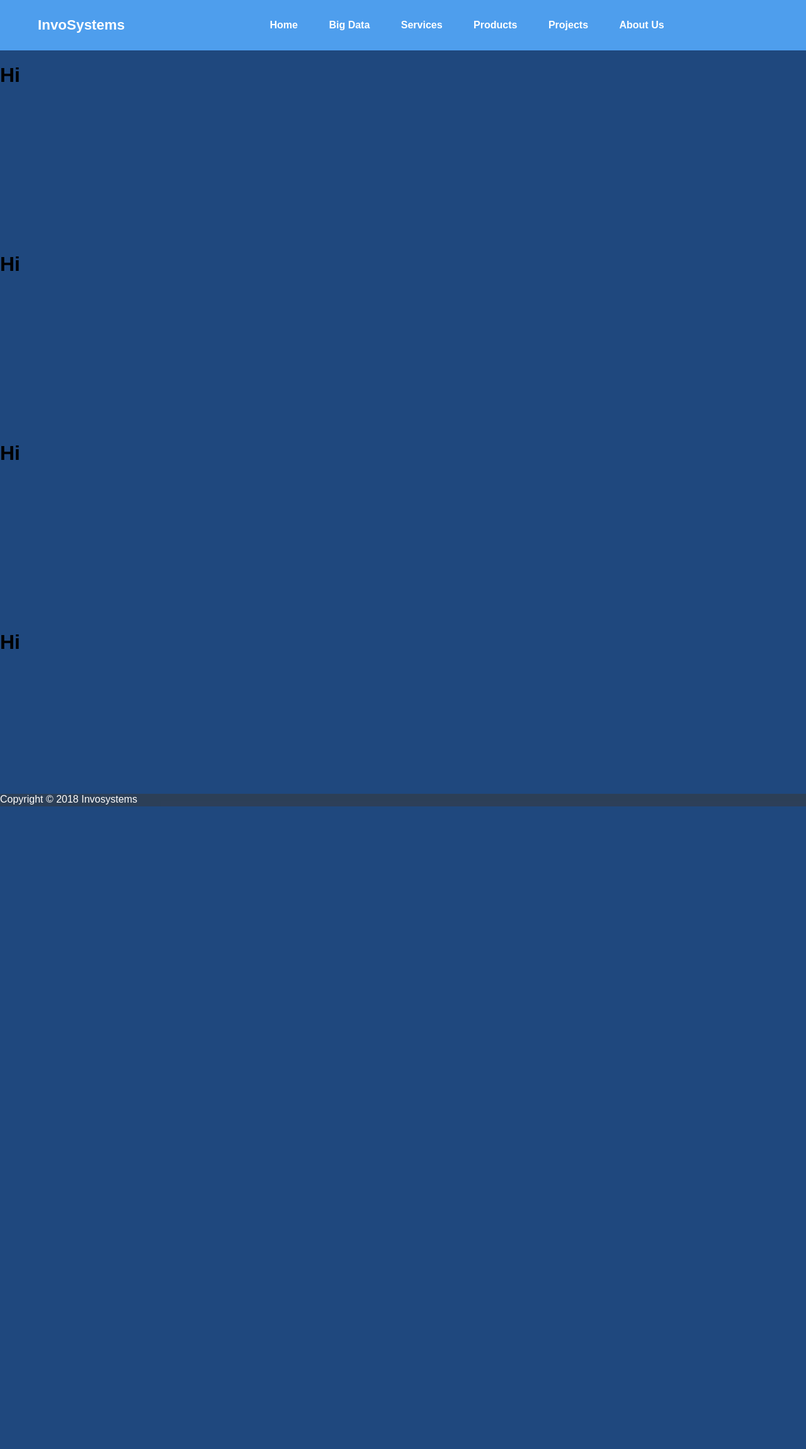
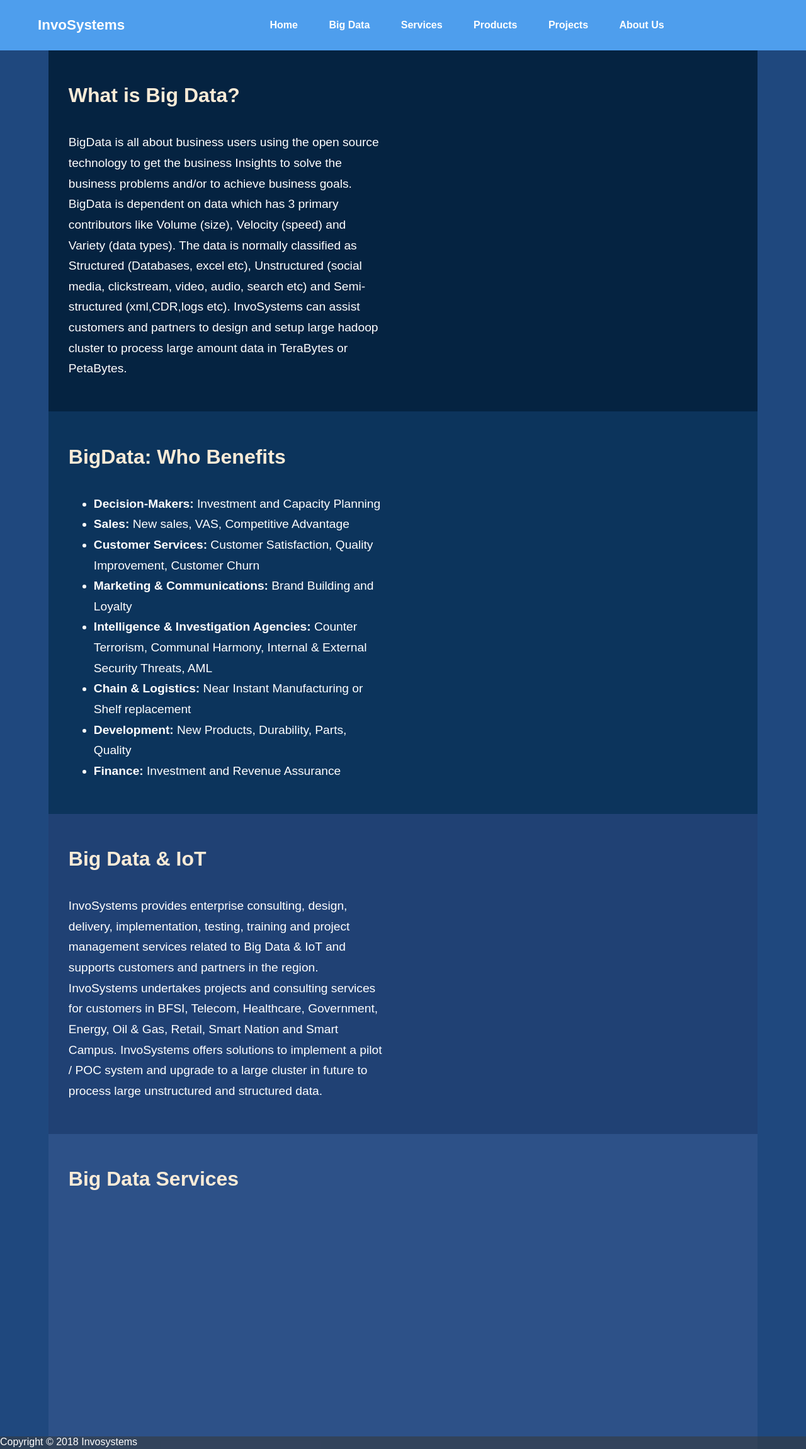
Before and after one commit to thenosewizard/InvoSystemsWebsite, a Flask app: page /BigData in a window 1280 px wide. Shown: the whole page at 63% size. Before the commit the page ends 1280 px from the top, so only its background shows below. Run offline with Flask 2, Linux system fonts and the light colour scheme.

Commit message:
Added text into bigData page (Stable)

```diff
--- a/static/main.css
+++ b/static/main.css
@@ -245,11 +245,50 @@ body {
 
 /* Start of CSS for bigData page */
 /* Sections in the css page */
+.sections_Data {
+    color: #ffffff;
+    padding: 2em;
+}
+
+.sections_Data > h1 {
+    color: antiquewhite;
+    font-weight: bold;
+    margin-bottom: 8%;
+}
 
 #bigDataSection {
     display: grid;
-    grid-auto-rows: minmax(300px, auto);
+    grid-auto-rows: minmax(500px, auto);
+    grid-template-columns: 2fr 2fr;
+    margin-left: 6%;
+    margin-right: 6%;
 }
+
+.sectionOne {
+    background: rgb(5, 35, 65);
+}
+
+.sectionTwo{
+    background: rgb(12, 52, 92);
+}
+
+.sectionThree{
+    background: #204174;
+}
+
+.sectionFour {
+    background: #2d5188;
+}
+
+.innerSection , .list{
+    font-size: 1.2em;
+    line-height: 1.7em;
+    text-align: left;
+}
+
+
+
+
 
 /* For mobile view */
 @media screen {
--- a/templates/bigdata.html
+++ b/templates/bigdata.html
@@ -7,25 +7,82 @@
 <div id="bigDataSection">
 
     <!--Section { What is Big Data? }-->
-    <div id="sectionOne">
-        <h1>Hi</h1>
+    <div class="sectionOne sections_Data">
+        <h1>What is Big Data?</h1>
+        <p class="innerSection">
+                BigData is all about business users using the open source technology
+                to get the business Insights to solve the business problems and/or to achieve business goals.
+
+                BigData is dependent on data which has 3 primary contributors like Volume (size),
+                Velocity (speed) and Variety (data types). The data is normally classified
+                as Structured (Databases, excel etc), Unstructured (social media, clickstream, video, audio, search etc)
+                and Semi-structured (xml,CDR,logs etc).
+
+                InvoSystems can assist customers and partners to design
+                and setup large hadoop cluster to process large amount data in TeraBytes or PetaBytes.
+        </p>
+    </div>
+
+    <!--Images for the above section go here-->
+    <div class="sectionOne">
+
     </div>
 
     <!--Section { Big Data: Who benefits? }-->
-    <div id="sectionTwo">
-        <h1>Hi</h1>
+    <div class="sectionTwo sections_Data">
+        <h1>BigData: Who Benefits</h1>
+        <p class="innerSection">
+            <ul class="list">
+                <li><strong>Decision-Makers:</strong> Investment and Capacity Planning</li>
+                <li><strong>Sales:</strong> New sales, VAS, Competitive Advantage </li>
+                <li><strong>Customer Services:</strong> Customer Satisfaction, Quality Improvement, Customer Churn</li>
+                <li><strong>Marketing & Communications:</strong> Brand Building and Loyalty </li>
+                <li><strong>Intelligence & Investigation Agencies:</strong> Counter Terrorism, Communal Harmony, Internal & External Security Threats, AML </li>
+                <li><strong>Chain & Logistics:</strong> Near Instant Manufacturing or Shelf replacement </li>
+                <li><strong>Development:</strong> New Products, Durability, Parts, Quality</li>
+                <li><strong>Finance:</strong> Investment and Revenue Assurance </li>
+            </ul>
+        </p>
+    </div>
+
+    <!--Images for the above section go here-->
+    <div class="sectionTwo">
+
     </div>
 
     <!--Section { Big Data & IoT}-->
-    <div id="sectionThree">
-        <h1>Hi</h1>
+    <div class="sectionThree sections_Data">
+        <h1>Big Data & IoT</h1>
+        <p class="innerSection">
+                InvoSystems provides enterprise  consulting, design, delivery, implementation,
+                testing, training  and project management services related to Big Data & IoT
+                and supports customers and partners in the region.
+
+                InvoSystems undertakes projects and consulting services for customers in BFSI,
+                Telecom, Healthcare, Government, Energy, Oil & Gas, Retail, Smart Nation and Smart Campus.
+
+                InvoSystems offers solutions to implement a pilot
+                / POC system and upgrade to a large cluster in future to process large unstructured and structured data.
+        </p>
+    </div>
+
+    <!--Images for the above section go here-->
+    <div class="sectionThree">
+
     </div>
 
     <!--Secton { Big Data services}-->
-    <div id="sectionFour">
-        <h1>Hi</h1>
+    <div class="sectionFour sections_Data">
+        <h1>Big Data Services</h1>
+        <p class="innerSection">
+
+        </p>
     </div>
 
+    <!--Images for the above section go here-->
+    <div class="sectionFour">
+
+    </div>
 </div>
 
 
```
